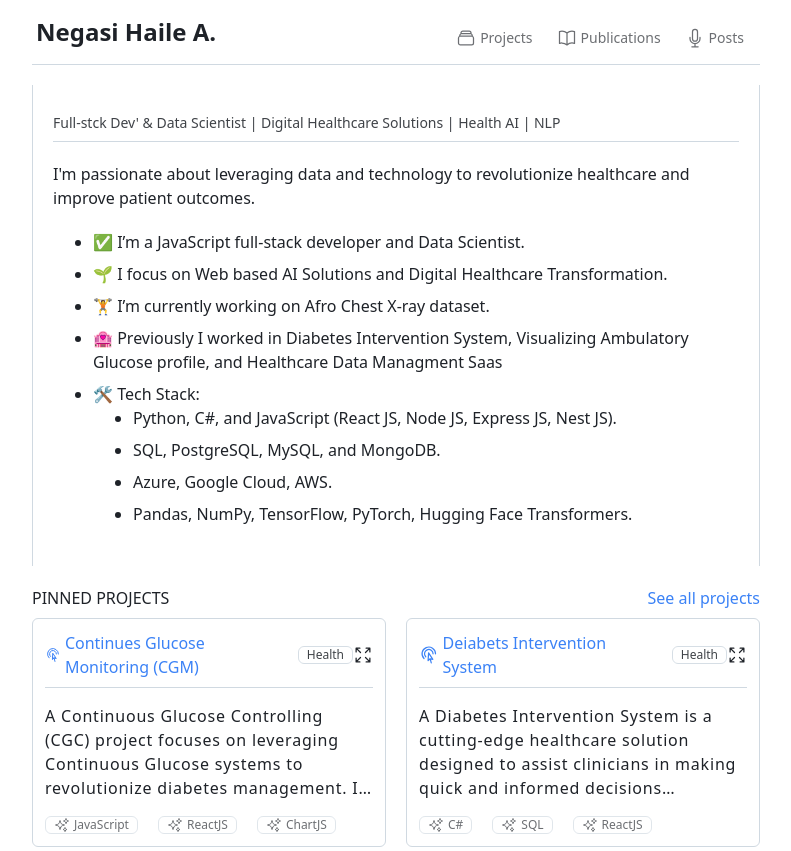
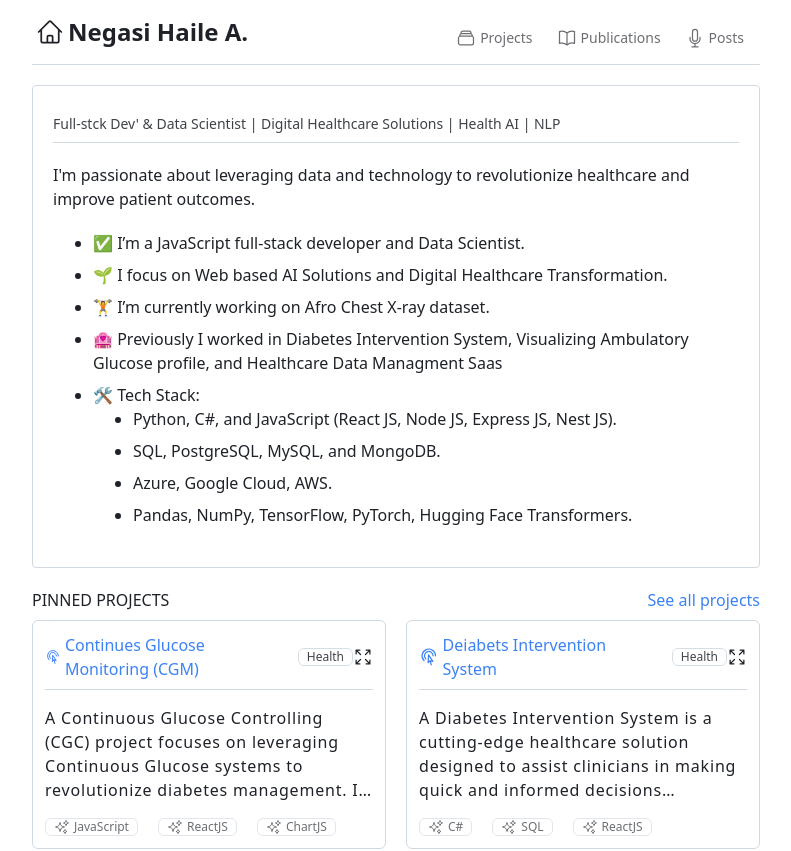
Before and after one commit to NegasiHaile/negasihaile.github.io, a Next.js app: page / in a window 1280 px wide. Shown: the top 851 px of the page, without its empty margins (244-1035 px from the left). Built offline with nearby package versions, Linux system fonts and the light colour scheme.

Commit message:
Added: Home icon

```diff
--- a/src/app/page.tsx
+++ b/src/app/page.tsx
@@ -58,7 +58,7 @@ const Home = () => {
   return (
     <div className="w-full">
       {/* OVERVIEW */}
-      <div className="border-x p-5 pb-10 space-y-5 my-5">
+      <div className="border rounded p-5 pb-10 space-y-5 my-5">
         {/* WELCOME SECTION */}
         <div className="flex flex-col md:flex-row md:justify-between items-center py-2 border-b w-full">
           <p className="text-sm opacity-85 text-center">
--- a/src/components/navbar.tsx
+++ b/src/components/navbar.tsx
@@ -4,6 +4,7 @@ import Link from "next/link";
 import React from "react";
 import { usePathname } from "next/navigation"; // Import usePathname to get the current route
 import { IconBook, IconMicrophone, IconProjects } from "@/utils/icons";
+import IconHome from "@/utils/icons/IconHome";
 
 const NavBar = () => {
   const pathname = usePathname(); // Use usePathname to get the current route
@@ -32,9 +33,12 @@ const NavBar = () => {
   return (
     <nav className="block justify-center md:flex md:justify-between items-center space-y-3 px-1 py-3 border-b mb-5">
       <div className="flex w-full justify-center md:justify-start">
-        <Link href={"/"} about="negasihaile" className="font-bold text-2xl">
-          Negasi Haile A.
-        </Link>
+        <div className="flex w-fit items-center space-x-1">
+          <IconHome className="size-7" />
+          <Link href={"/"} about="negasihaile" className="font-bold text-2xl">
+            Negasi Haile A.
+          </Link>
+        </div>
       </div>
 
       <div className="flex justify-center items-center text-sm">
--- a/src/components/publication.tsx
+++ b/src/components/publication.tsx
@@ -30,7 +30,9 @@ const Publication = ({ publication }: PuclicationPropsTypes) => {
         </div>
       </div>
 
-      <p className="py-5 dark:font-thin text-justify">{publication.abstract}</p>
+      <p className="py-5 dark:font-thin text-justify line-clamp-4 md:line-clamp-none">
+        {publication.abstract}
+      </p>
 
       <div className="flex items-center space-x-4">
         {publication.other_links.map((item, i) => {
--- /dev/null
+++ b/src/utils/icons/IconHome.tsx
@@ -0,0 +1,23 @@
+import { IconProps } from "@/types";
+import React from "react";
+
+const IconHome = ({ className }: IconProps) => {
+  return (
+    <svg
+      xmlns="http://www.w3.org/2000/svg"
+      fill="none"
+      viewBox="0 0 24 24"
+      strokeWidth={1.5}
+      stroke="currentColor"
+      className={className || "size-5"}
+    >
+      <path
+        strokeLinecap="round"
+        strokeLinejoin="round"
+        d="m2.25 12 8.954-8.955c.44-.439 1.152-.439 1.591 0L21.75 12M4.5 9.75v10.125c0 .621.504 1.125 1.125 1.125H9.75v-4.875c0-.621.504-1.125 1.125-1.125h2.25c.621 0 1.125.504 1.125 1.125V21h4.125c.621 0 1.125-.504 1.125-1.125V9.75M8.25 21h8.25"
+      />
+    </svg>
+  );
+};
+
+export default IconHome;
```
